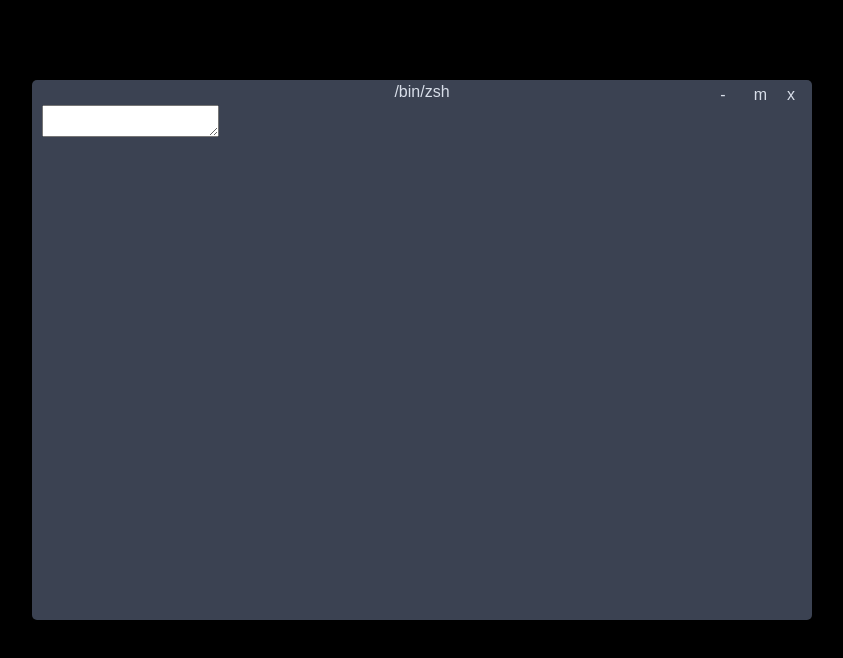
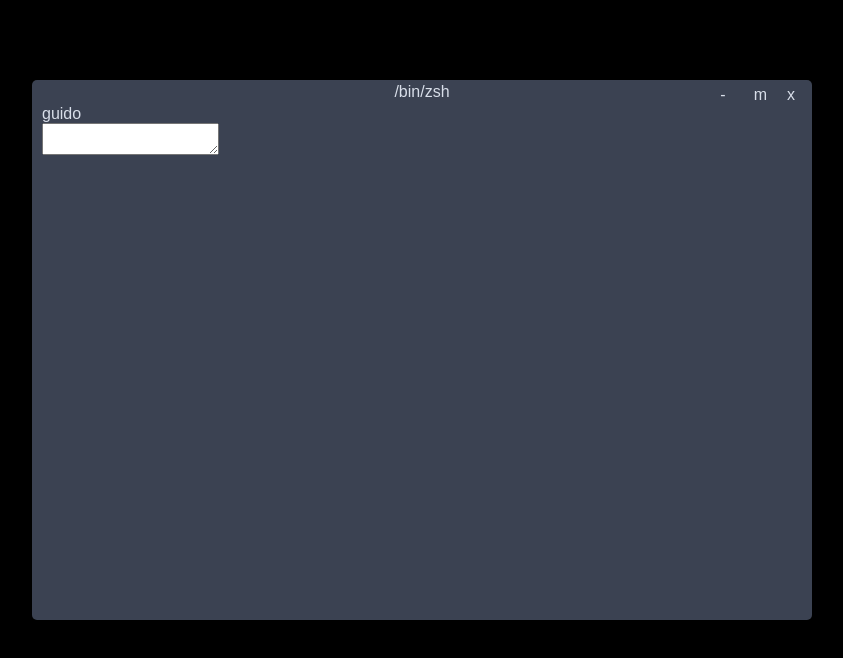
Before and after one commit to gfiorav/who.guido.is, a React (Create React App) app: page / in a window 1280 px wide. Shown: the top 658 px of the page, without its empty margins (218-1061 px from the left). Built offline with nearby package versions, Linux system fonts and the light colour scheme.

Commit message:
add mockup for Input and Prompt

```diff
--- a/src/terminal/Input.jsx
+++ b/src/terminal/Input.jsx
@@ -1,7 +1,7 @@
 import React from 'react';
 
 const Input = () => (
-  <div />
+  <textarea />
 );
 
 export default Input;
--- a/src/terminal/Prompt.jsx
+++ b/src/terminal/Prompt.jsx
@@ -1,7 +1,7 @@
 import React from 'react';
 
 const Prompt = () => (
-  <textarea />
+  <div className="prompt">guido</div>
 );
 
 export default Prompt;
```
